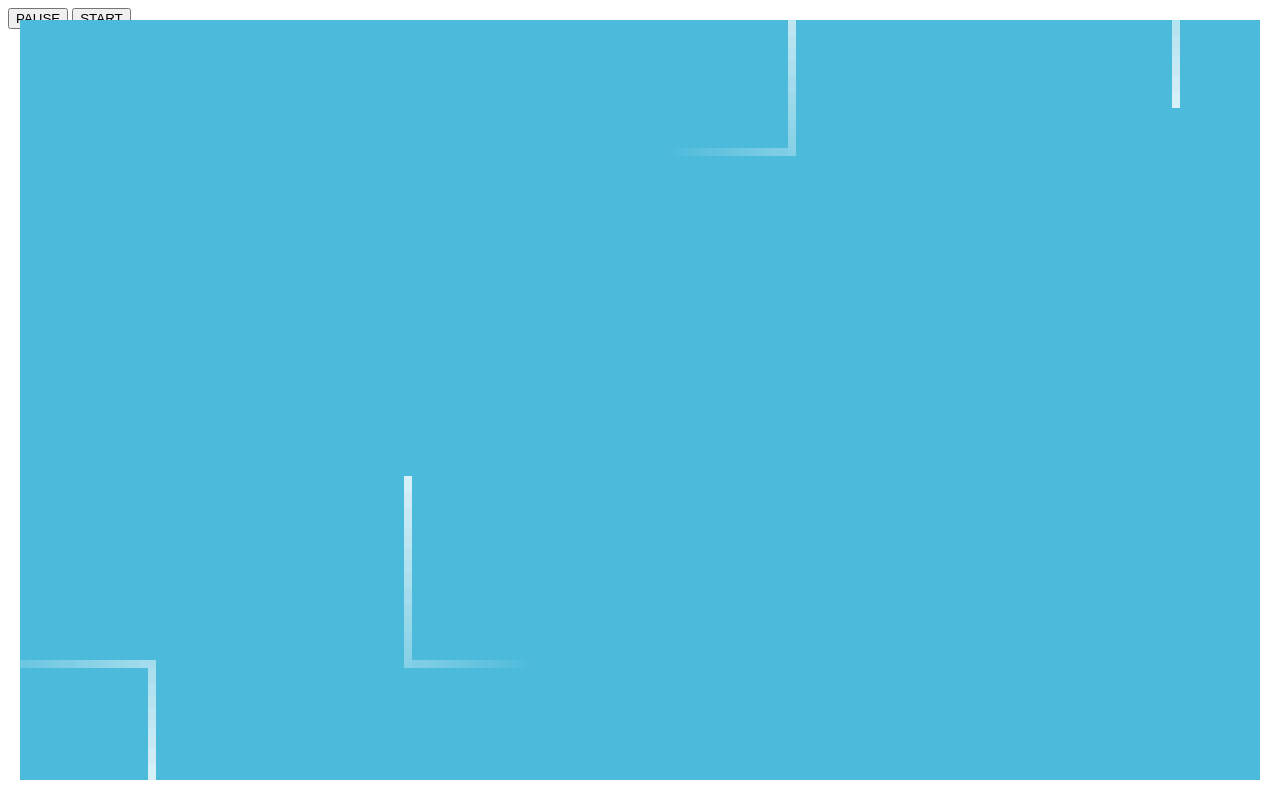
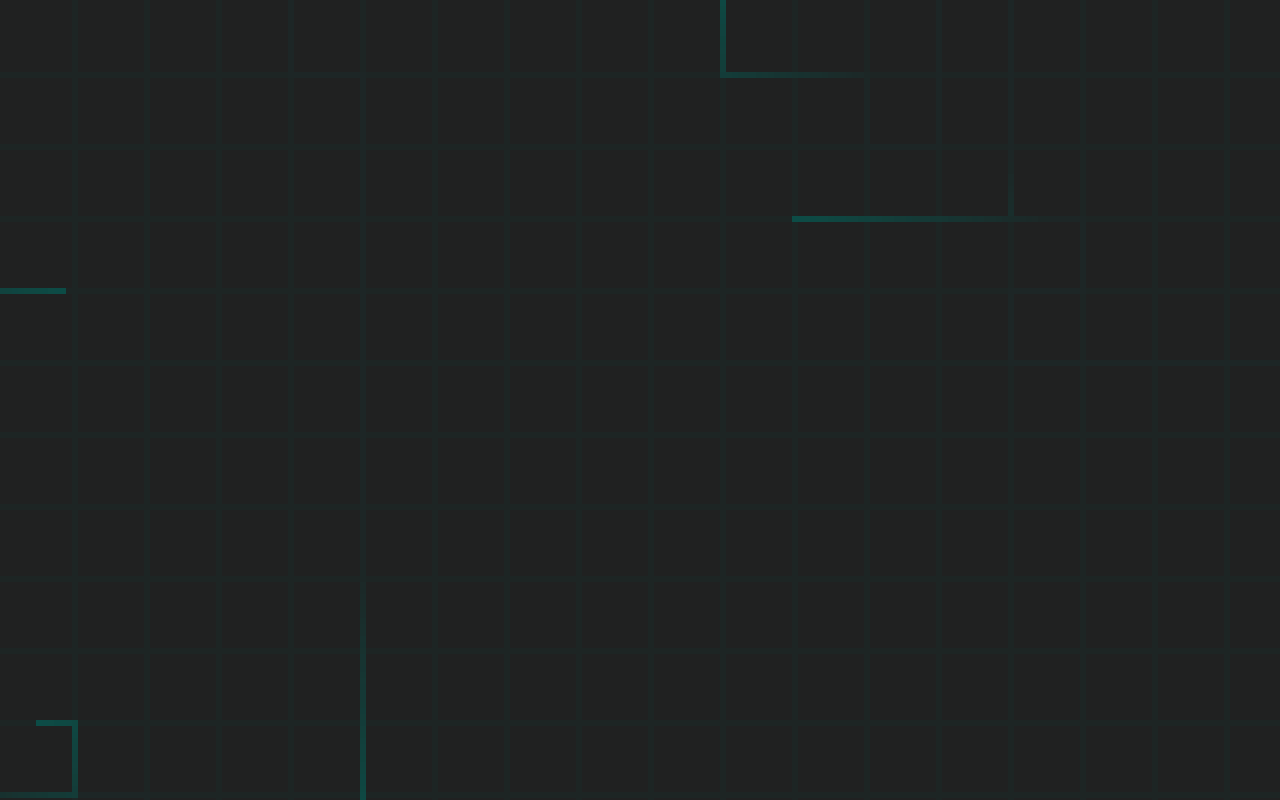
Before and after one commit to jon-r/billieJeanJS, a website built with webpack: page src/index.html in a window 1280 px wide. Built offline with nearby package versions, Linux system fonts and the light colour scheme.

Commit message:
updating on resize (REQ LODASH). better coloured to match folio

```diff
--- a/src/canvas/canvasGrid.js
+++ b/src/canvas/canvasGrid.js
@@ -1,3 +1,5 @@
+import { debounce } from 'lodash';
+
 import GridRect from './rect';
 
 import { isFactorFilter, randomFrom } from '../utils';
@@ -5,10 +7,10 @@ import { isFactorFilter, randomFrom } from '../utils';
 export default class CanvasGrid {
   constructor({
     target = 'jsGridCanvas',
-    rectHeight = 8,
-    rectWidth = 8,
+    rectHeight = 6,
+    rectWidth = 6,
     color = '#fff',
-    gridSpacing = 16,
+    gridSpacing = 12,
     limit = 5,
   }) {
     this.target = document.getElementById(target);
@@ -23,33 +25,34 @@ export default class CanvasGrid {
       limit,
     };
 
-    this.count = 0;
     this.grid = new Map();
-    this.startCap = 0;
+    this.counter = 0;
+
     this.activePoints = [];
-
     this.gridStarters = [];
-    this.ticker = null;
 
     this.isPaused = false;
-    this.container = this.updateContainer();
+
+    window.addEventListener('resize', debounce(() => this.build(), 500));
   }
 
-  updateContainer() {
+  getContainer() {
     const target = this.target;
     const cfg = this.config;
 
     target.height = target.parentElement.offsetHeight;
     target.width = target.parentElement.offsetWidth;
 
+    // this.grid.forEach(rect => rect.rect.drawRect(0.05));
+
     return {
-      rows: Math.floor(target.height / cfg.rectHeight),
-      cols: Math.floor(target.width / cfg.rectWidth),
+      rows: Math.ceil(target.height / cfg.rectHeight),
+      cols: Math.ceil(target.width / cfg.rectWidth),
     };
   }
 
   build() {
-    const container = this.container;
+    const container = this.getContainer();
     const cfg = this.config;
 
     const rows = new Array(container.rows).fill();
@@ -68,13 +71,12 @@ export default class CanvasGrid {
     });
 
     grid.forEach((rect) => {
-      rect.setCanTrigger(grid, cfg, container);
+      rect.drawRect(0.1).setCanTrigger(grid, cfg, container);
       if (rect.canTrigger.length === 1) this.gridStarters.push(rect);
     });
 
     return this;
   }
-
 
   play() {
     this.isPaused = false;
@@ -87,11 +89,11 @@ export default class CanvasGrid {
 
     this.activePoints = this.activePoints.filter(rect => rect.isActive);
 
-    if (this.startCap < this.config.limit) {
+    if (this.counter < this.config.limit) {
       newRect.trigger();
 
       this.activePoints.push(newRect);
-      this.startCap += 1;
+      this.counter += 1;
     }
 
     if (!this.isPaused) {
@@ -99,8 +101,6 @@ export default class CanvasGrid {
     }
   }
 
-  // TODO: spead functions across frames.
-  // we now have 3 empty frames with every 4th doing all the work.
   updateGrid(n) {
     let m = n + 1 || 0;
 
@@ -118,7 +118,7 @@ export default class CanvasGrid {
           if (next) {
             active.push(next);
           } else {
-            this.startCap -= 1;
+            this.counter -= 1;
           }
         }
       });
--- a/src/canvas/rect.js
+++ b/src/canvas/rect.js
@@ -1,6 +1,3 @@
-// TODO - recode have rectangles provide whats being changed info to the parent grid.
-// only one request animation to do the whole render??
-
 import { isFactor, biasedRNG } from '../utils';
 
 
@@ -21,7 +18,7 @@ export default class GridRect {
 
     this.color = cfg.color;
 
-    this.alpha = 0;
+    this.alpha = 0.1;
     this.isNew = false;
     this.isActive = false;
 
@@ -29,18 +26,22 @@ export default class GridRect {
     this.canTrigger = [];
   }
 
+  drawRect(alpha) {
+    const ctx = this.ctx;
+    // TODO future - make this variable. for now static to match the portfolio
+    const color = `rgba(13,78,72,${alpha})`;
+    ctx.clearRect(...this.dims);
+    ctx.fillStyle = color;
+    ctx.fillRect(...this.dims);
+
+    return this;
+  }
+
   draw() {
-    const ctx = this.ctx;
-    const alpha = Math.max(this.alpha - 0.02, 0);
+    const alpha = Math.max(this.alpha - 0.02, 0.1);
 
-    ctx.clearRect(...this.dims);
-
-    if (alpha > 0) {
-      const color = `rgba(255,255,255,${alpha})`;
-
-      ctx.fillStyle = color;
-      // ctx.globalAlpha = this.alpha;
-      ctx.fillRect(...this.dims);
+    if (alpha > 0.1) {
+      this.drawRect(alpha);
     } else {
       this.isActive = false;
     }
@@ -73,7 +74,7 @@ export default class GridRect {
 
   trigger(triggeredBy = false) {
     this.triggeredBy = triggeredBy;
-    this.alpha = 0.8;
+    this.alpha = 1;
     this.isNew = true;
     this.isActive = true;
   }
--- a/src/index.html
+++ b/src/index.html
@@ -11,11 +11,13 @@
 <style>
 
   .container {
+    background-color: #202121; /* to match the folio */
+    overflow: hidden;
     position: absolute;
-    top: 20px;
-    bottom: 20px;
-    left: 20px;
-    right:20px;
+    top: 0;
+    bottom: 0;
+    left: 0;
+    right:0;
   }
 
   .grid-box {
@@ -36,10 +38,6 @@
   .grid-rect.glow, .grid-rect:hover {
     opacity: 1;
     transition: none;
-  }
-
-  .cv-grid {
-    background-color: #4bbadb;
   }
 
 </style>
```
